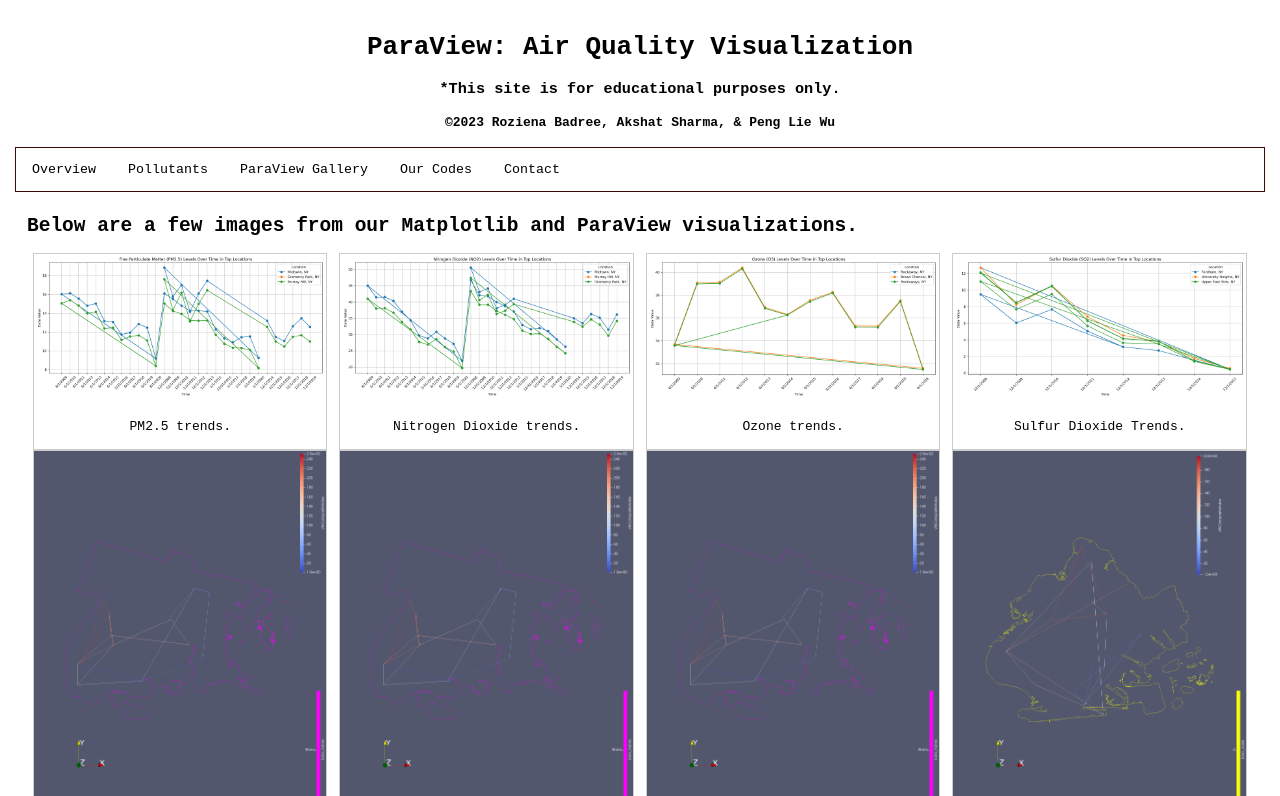
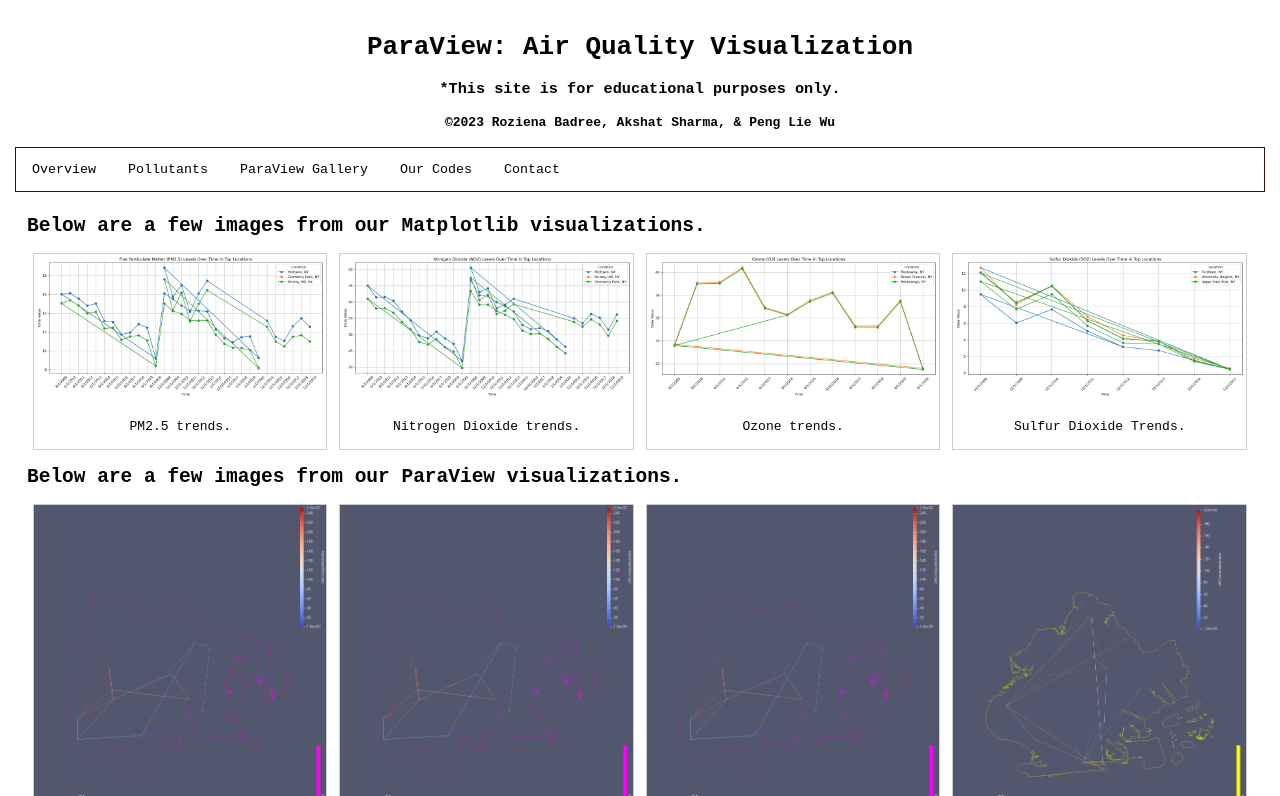
Before and after one commit to rozienabadree/air_quality_paraview, a plain HTML site: page index.html in a window 1280 px wide. Both pictures are taken after a click on the button "ParaView Gallery". Shown: the top 796 px of the page. Drawn offline with Linux system fonts and the light colour scheme.

Commit message:
Update index.html

```diff
--- a/index.html
+++ b/index.html
@@ -77,7 +77,7 @@
         </div>
 
         <div id="gallery" class="pagecontent">
-            <h2>Below are a few images from our Matplotlib and ParaView visualizations.</h2>
+            <h2>Below are a few images from our Matplotlib visualizations.</h2>
             <div class="gallery-container">
                 <div class="responsive">
                     <div class="gallery">
@@ -115,6 +115,10 @@
                     </div>
                 </div>
 
+                <div class="clearfix"></div>
+
+                <h2>Below are a few images from our ParaView visualizations.</h2>
+
                 <div class="responsive">
                     <div class="gallery">
                         <a target="_blank" href="images/paraview/Bronx_2011_Benzene.png">
@@ -133,9 +137,7 @@
                     </div>
                 </div>
             </div>
-            <br>
-            <br>
-            <br>
+
             <div class="gallery-container">
                 <div class="responsive">
                     <div class="gallery">
```
